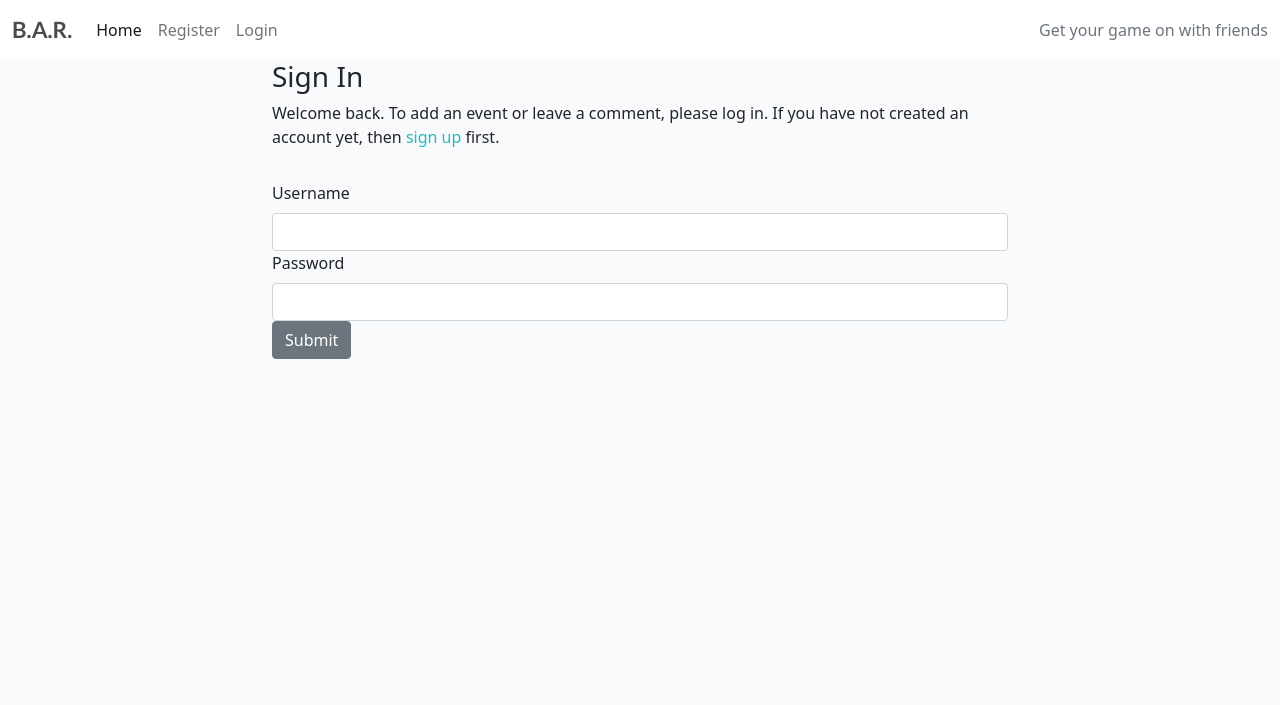
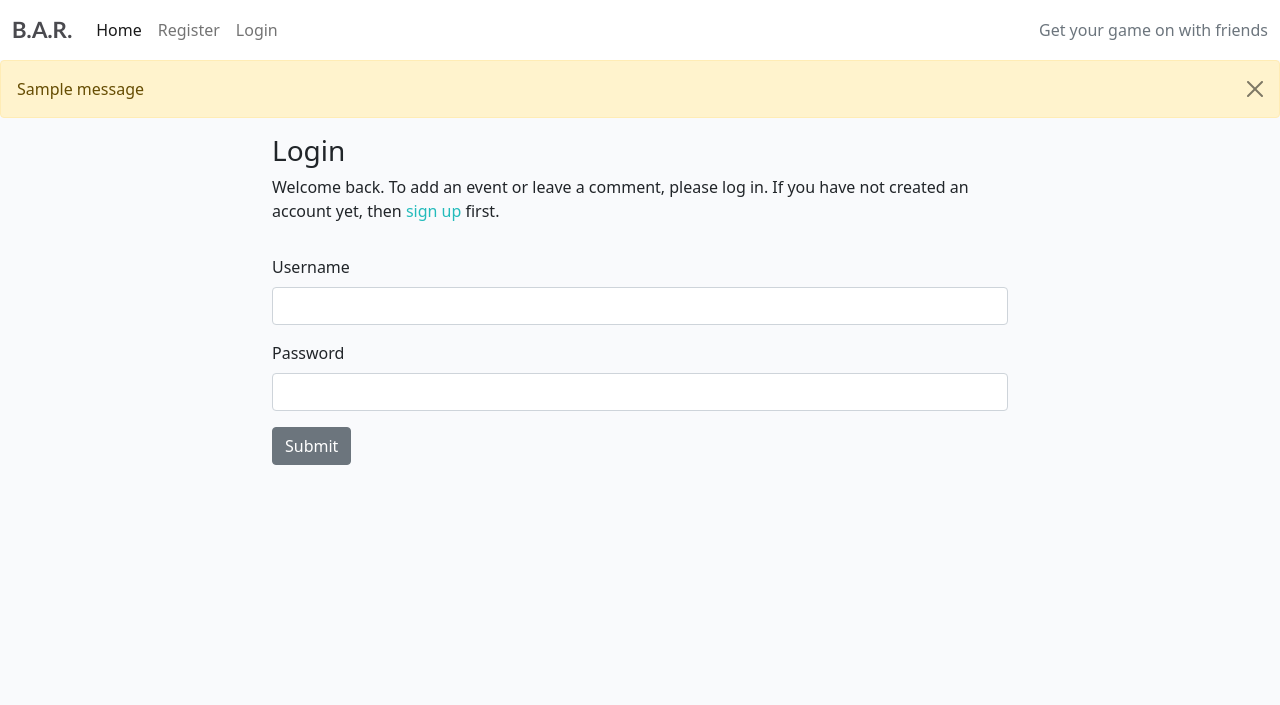
Before and after one commit to EMarnus/Event-Organiser, a Django app: page /members/login_user in a window 1280 px wide. Shown: the top 705 px of the page. Run offline with Django 3.2, Linux system fonts and the light colour scheme; tables that the repository leaves empty hold one stand-in row (values such as "Sample post"); one stand-in notice (Sample message) is shown.

Commit message:
Formating and Login Error message

```diff
--- a/game_dates/templates/base.html
+++ b/game_dates/templates/base.html
@@ -71,6 +71,17 @@
     </nav>
 
     <main class="flex-shrink-0 main-bg">
+        {% if messages %}
+        {% for message in messages %}
+
+          <div class="alert alert-warning alert-dismissible fade show" role="alert">
+            {{ message }}
+            <button type="button" class="btn-close" data-bs-dismiss="alert" aria-label="Close"></button>
+          </div>
+
+        {% endfor %}
+        {% endif %}
+
         {% block content %}
         <!-- Content Goes here -->
         {% endblock content %}
--- a/members/templates/authenticate/login.html
+++ b/members/templates/authenticate/login.html
@@ -1,11 +1,10 @@
 {% extends 'base.html' %}
-
 {% block content %}
 
 <div class="container">
   <div class="row">
     <div class="col-md-8 md-3 offset-md-2">
-      <h3>Sign In</h3>
+      <h3>Login</h3>
       <p>Welcome back. To add an event or leave a comment, please log in. If you
         have not created an account yet, then <a class="link" href="#">sign up</a>
         first.</p>
@@ -15,15 +14,15 @@
     <div class="col-md-8 mt-3 offset-md-2">
         <form action="" method=POST>
             {% csrf_token %}
-            <div>
+            <div class="mb-3">
                 <label for="exampleInputEmail1" class="form-label">Username</label>
                 <input type="text" class="form-control" name="username" aria-describedby="emailHelp">
             </div>
-            <div>
+            <div class="mb-3">
                 <label for="exampleInputPassword1" class="form-label">Password</label>
                 <input type="password" class="form-control" name="password">
             </div>
-            <div>
+            <div class="col-md-8 md-3">
                 <input type="submit" value="Submit" class="btn btn-secondary">
             </div>
         </form>
--- a/members/views.py
+++ b/members/views.py
@@ -10,10 +10,9 @@ def login_user(request):
 		user = authenticate(request, username=username, password=password)
 		if user is not None:
 			login(request, user)
-			return redirect('home')
+			return redirect('index')
 		else:
 			messages.success(request, ("There Was An Error Logging In, Try Again..."))
 			return redirect('login')
-
 	else:
 		return render(request, 'authenticate/login.html', {})
```
